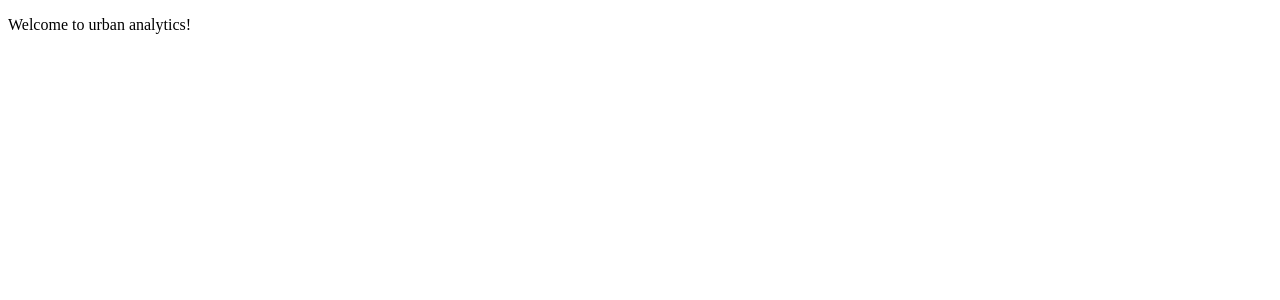
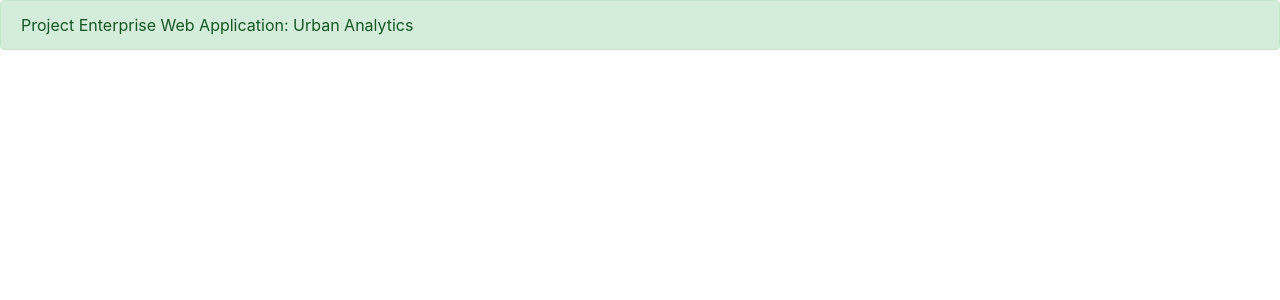
Before and after one commit to JessevanBree/Project-ewa, an Angular app in the folder my-app/: page / in a window 1280 px wide. Shown: the top 300 px of the page. Built offline with nearby package versions, Linux system fonts and the light colour scheme.

Commit message:
Added bootstrap dependencies, first bootstrap element added to index for testing

```diff
--- a/my-app/src/app/app.component.html
+++ b/my-app/src/app/app.component.html
@@ -7,6 +7,18 @@
 <!-- * * * * * * * to get started with your project! * * * * * * * * -->
 <!-- * * * * * * * * * * * * * * * * * * * * * * * * * * * * * * * -->
 
-<p>Welcome to urban analytics!<p>
+<div class="alert alert-success" role="alert">
+  Project Enterprise Web Application: Urban Analytics
+</div>
+
+<!-- * * * * * * * * * * * * * * * * * * * * * * * * * * * * * * * -->
+<!-- * * * * * * * * * * * The content above * * * * * * * * * * * -->
+<!-- * * * * * * * * * * is only a placeholder * * * * * * * * * * -->
+<!-- * * * * * * * * * * and can be replaced. * * * * * * * * * * * -->
+<!-- * * * * * * * * * * * * * * * * * * * * * * * * * * * * * * * -->
+<!-- * * * * * * * * * * End of Placeholder * * * * * * * * * * * -->
+<!-- * * * * * * * * * * * * * * * * * * * * * * * * * * * * * * * -->
+
+
 
 <router-outlet></router-outlet>
--- a/my-app/src/index.html
+++ b/my-app/src/index.html
@@ -5,9 +5,13 @@
   <title>MyApp</title>
   <base href="/">
   <meta name="viewport" content="width=device-width, initial-scale=1">
+  <link rel="stylesheet" href="https://stackpath.bootstrapcdn.com/bootstrap/4.3.1/css/bootstrap.min.css" integrity="sha384-ggOyR0iXCbMQv3Xipma34MD+dH/1fQ784/j6cY/iJTQUOhcWr7x9JvoRxT2MZw1T" crossorigin="anonymous">
   <link rel="icon" type="image/x-icon" href="favicon.ico">
 </head>
 <body>
   <app-root></app-root>
+  <script src="https://code.jquery.com/jquery-3.3.1.slim.min.js" integrity="sha384-q8i/X+965DzO0rT7abK41JStQIAqVgRVzpbzo5smXKp4YfRvH+8abtTE1Pi6jizo" crossorigin="anonymous"></script>
+  <script src="https://cdnjs.cloudflare.com/ajax/libs/popper.js/1.14.7/umd/popper.min.js" integrity="sha384-UO2eT0CpHqdSJQ6hJty5KVphtPhzWj9WO1clHTMGa3JDZwrnQq4sF86dIHNDz0W1" crossorigin="anonymous"></script>
+  <script src="https://stackpath.bootstrapcdn.com/bootstrap/4.3.1/js/bootstrap.min.js" integrity="sha384-JjSmVgyd0p3pXB1rRibZUAYoIIy6OrQ6VrjIEaFf/nJGzIxFDsf4x0xIM+B07jRM" crossorigin="anonymous"></script>
 </body>
 </html>
```
